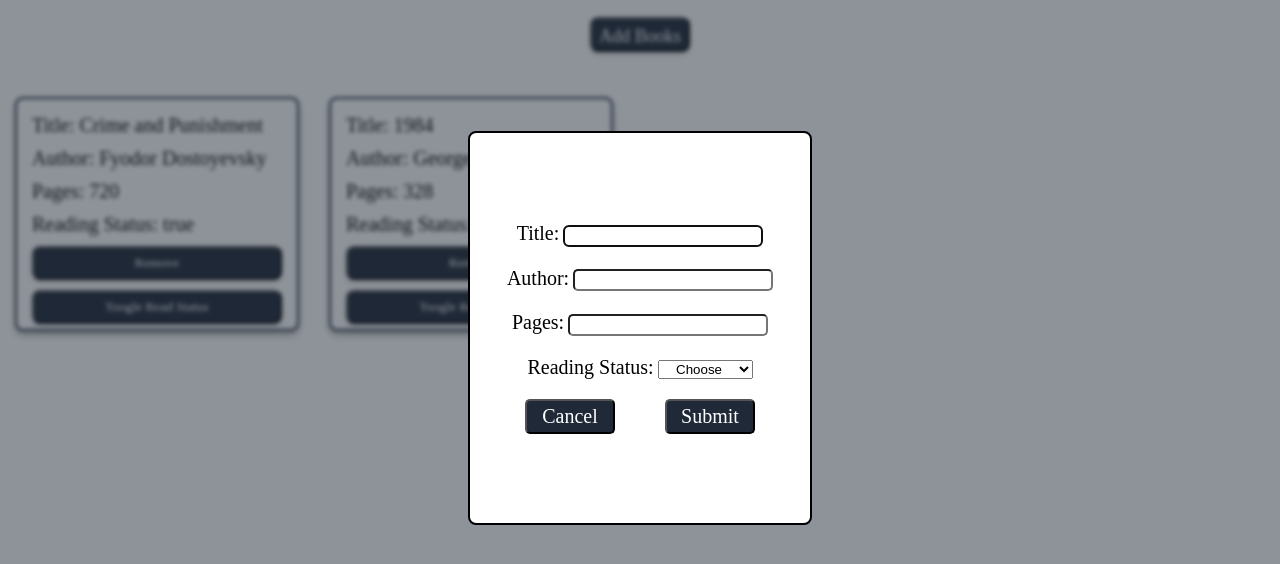
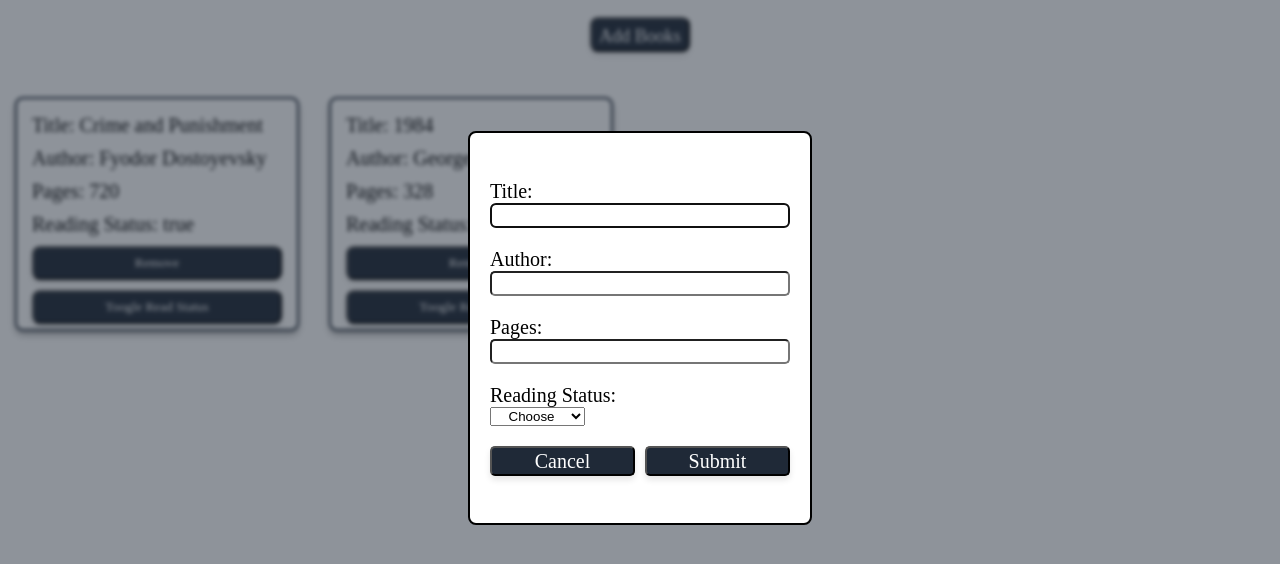
Before and after one commit to amriteshx1/library, a plain HTML site: page index.html in a window 1280 px wide. Both pictures are taken after a click on the button "Add Books". Shown: the part 72-636 px from the top of the page. Drawn offline with Linux system fonts and the light colour scheme.

Commit message:
updated dialog layout

```diff
--- a/style.css
+++ b/style.css
@@ -50,13 +50,19 @@ form{
     gap: 20px;
 }
 
+.p2{
+    width: 100%;
+    display: grid;
+    justify-items: start;
+}
+
 label{
     font-size: 20px;
     font-family: inherit;
 }
 input{
-    height: 22px;
-    width: 200px;
+    height: 25px;
+    width: 100%;
     appearance: none;
     border-radius: 5px;
     margin: 0;
@@ -65,19 +71,25 @@ input{
 }
 
 .btns{
+    width: 100%;
     display: flex;
-    justify-content: center;
+    /* flex-direction: column;
+    justify-content: center; */
     align-items: center;
-    gap: 50px;
+    gap: 10px;
+}
+.p6,.p7{
+    width: 100%;
 }
 #cancel,#submit{
-    height: 35px;
-    width: 90px;
+    height: 30px;
+    width: 100%;
     border-radius: 5px;
     font-size: 20px;
     font-family: serif;
     background-color: #1F2937;
     color: white;
+    box-shadow: 0 4px 6px rgba(0, 0, 0, 0.1);
 }
 .container{
     display: flex;
```
